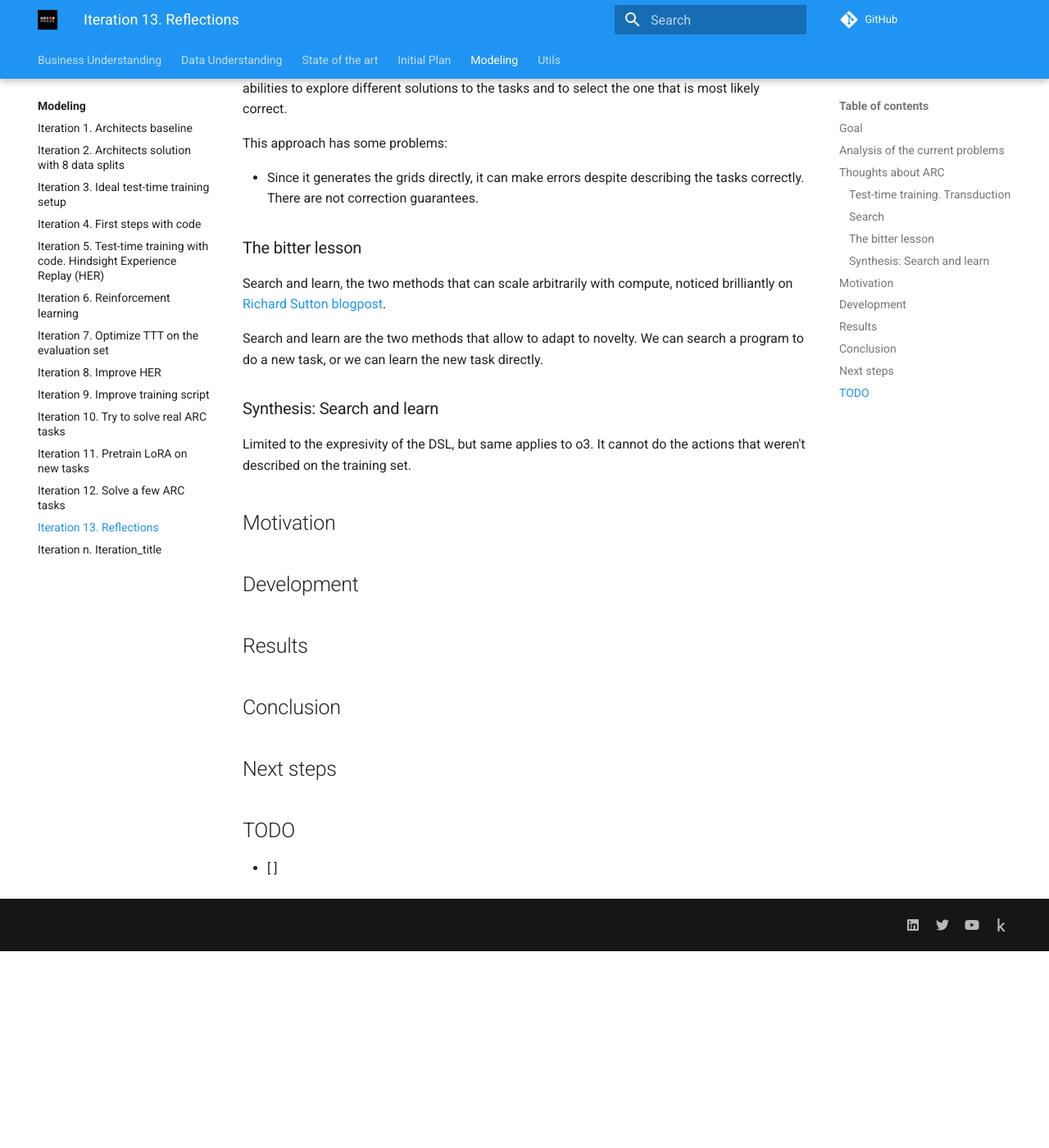
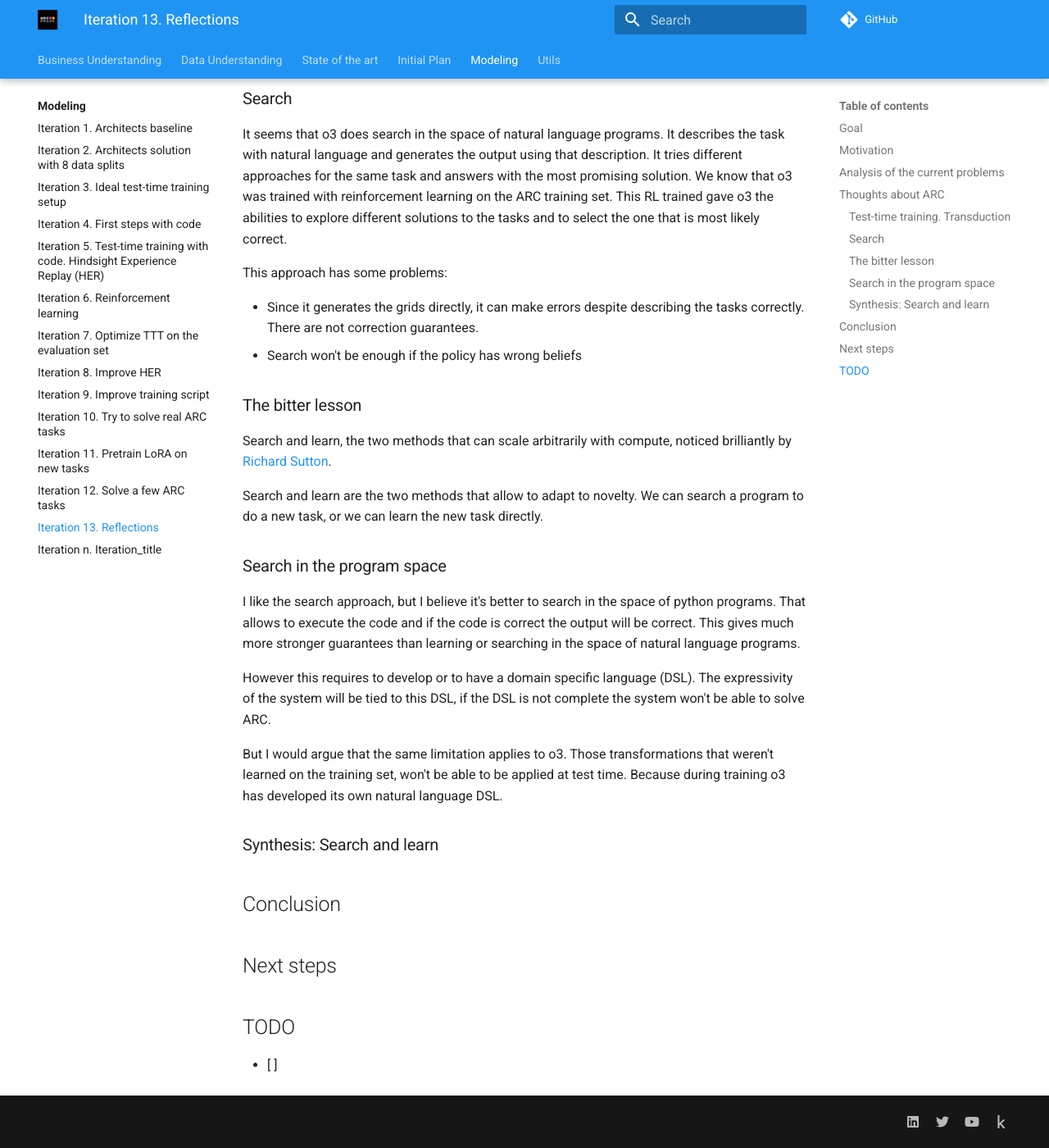
Before and after one commit to ironbar/arc25, an MkDocs documentation site: the page built from docs/modeling/Iteration_13_reflections.md, in a window 1280 px wide and 1400 px high, scrolled down 1120 px. Shown: the whole window at 82% size. Built offline with MkDocs 1.6.1 and Material for MkDocs 9.7.7, drawn with Linux system fonts in a browser that asks for light colours; comment, search, counter and statistics services are not loaded; before the commit the page ends 2280 px from its top, so only the background shows below that; some of the changed text lies outside the part shown.

Commit message:
added ideas about searching in the program space

```diff
--- a/docs/modeling/Iteration_13_reflections.md
+++ b/docs/modeling/Iteration_13_reflections.md
@@ -15,7 +15,13 @@ clear goal. This allows to gain greater knowledge of the problem on each iterati
 
 Think about the current approach and propose next steps.
 
+## Motivation
+
+I need a solid theoretical foundation before I continue working to solve ARC.
+
 ## Analysis of the current problems
+
+TODO:
 
 ## Thoughts about ARC
 
@@ -50,24 +56,29 @@ gave o3 the abilities to explore different solutions to the tasks and to select
 This approach has some problems:
 
 - Since it generates the grids directly, it can make errors despite describing the tasks correctly. There are not correction guarantees.
+- Search won't be enough if the policy has wrong beliefs
 
 ### The bitter lesson
 
-Search and learn, the two methods that can scale arbitrarily with compute, noticed brilliantly on [Richard Sutton blogpost](http://www.incompleteideas.net/IncIdeas/BitterLesson.html).
+Search and learn, the two methods that can scale arbitrarily with compute, noticed brilliantly by [Richard Sutton](http://www.incompleteideas.net/IncIdeas/BitterLesson.html).
 
 Search and learn are the two methods that allow to adapt to novelty. We can search a program to do a new task,
 or we can learn the new task directly.
 
+### Search in the program space
+
+I like the search approach, but I believe it's better to search in the space of python programs. That allows
+to execute the code and if the code is correct the output will be correct. This gives much more stronger
+guarantees than learning or searching in the space of natural language programs.
+
+However this requires to develop or to have a domain specific language (DSL). The expressivity of the
+system will be tied to this DSL, if the DSL is not complete the system won't be able to solve ARC.
+
+But I would argue that the same limitation applies to o3. Those transformations that weren't learned
+on the training set, won't be able to be applied at test time. Because during training o3 has developed
+its own natural language DSL.
+
 ### Synthesis: Search and learn
-
-Limited to the expresivity of the DSL, but same applies to o3. It cannot do the actions that weren't described
-on the training set.
-
-## Motivation
-
-## Development
-
-## Results
 
 ## Conclusion
 
```
